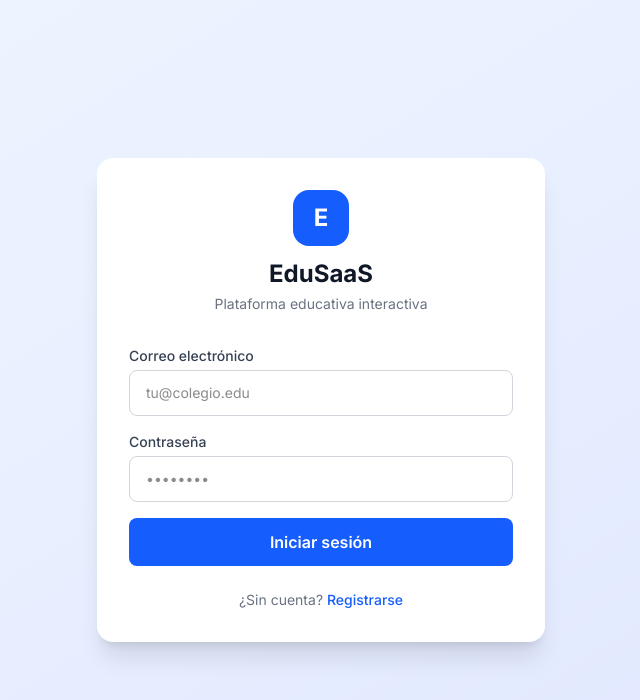
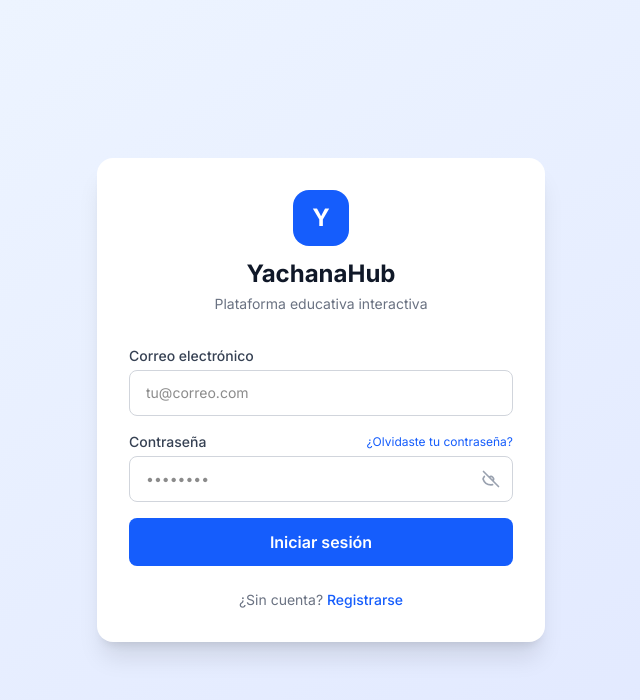
Before and after one commit to ideasprofe/educatemas-lms, a Next.js app: page /login in a window 1280 px wide. Shown: the top 700 px of the page, without its empty margins (319-959 px from the left). Built offline with nearby package versions, Linux system fonts and the light colour scheme; no server answers.

Commit message:
Add files via upload

```diff
--- a/app/login/page.tsx
+++ b/app/login/page.tsx
@@ -6,8 +6,10 @@ import { useRouter } from 'next/navigation'
 export default function LoginPage() {
   const [email, setEmail] = useState('')
   const [password, setPassword] = useState('')
+  const [showPassword, setShowPassword] = useState(false)
   const [error, setError] = useState('')
   const [loading, setLoading] = useState(false)
+  const [resetSent, setResetSent] = useState(false)
   const router = useRouter()
 
   const handleLogin = async (e: React.FormEvent) => {
@@ -19,35 +21,103 @@ export default function LoginPage() {
     router.push('/dashboard')
   }
 
+  const handleForgotPassword = async () => {
+    if (!email) { setError('Ingresa tu correo primero'); return }
+    setLoading(true)
+    setError('')
+    const { error } = await supabase.auth.resetPasswordForEmail(email, {
+      redirectTo: `${window.location.origin}/reset-password`,
+    })
+    setLoading(false)
+    if (error) { setError('No se pudo enviar el correo. Intenta de nuevo.'); return }
+    setResetSent(true)
+  }
+
   return (
     <div className="min-h-screen flex items-center justify-center bg-gradient-to-br from-blue-50 to-indigo-100">
       <div className="bg-white rounded-2xl shadow-xl p-8 w-full max-w-md">
         <div className="text-center mb-8">
           <div className="w-14 h-14 bg-blue-600 rounded-2xl flex items-center justify-center mx-auto mb-3">
-            <span className="text-white text-2xl font-bold">E</span>
+            <span className="text-white text-2xl font-bold">Y</span>
           </div>
-          <h1 className="text-2xl font-bold text-gray-900">EduSaaS</h1>
+          <h1 className="text-2xl font-bold text-gray-900">YachanaHub</h1>
           <p className="text-gray-500 text-sm mt-1">Plataforma educativa interactiva</p>
         </div>
+
+        {resetSent ? (
+          <div className="bg-green-50 border border-green-200 text-green-700 px-4 py-4 rounded-lg text-sm text-center">
+            ✓ Te enviamos un correo a <strong>{email}</strong> para restablecer tu contraseña.
+            <button onClick={() => setResetSent(false)} className="block mx-auto mt-3 text-blue-600 hover:underline text-xs">
+              Volver al login
+            </button>
+          </div>
+        ) : (
           <form onSubmit={handleLogin} className="space-y-4">
             {error && <div className="bg-red-50 border border-red-200 text-red-700 px-4 py-3 rounded-lg text-sm">{error}</div>}
             <div>
               <label className="block text-sm font-medium text-gray-700 mb-1">Correo electrónico</label>
-            <input type="email" value={email} onChange={e => setEmail(e.target.value)}
+              <input
+                type="email"
+                value={email}
+                onChange={e => setEmail(e.target.value)}
                 className="w-full border border-gray-300 rounded-lg px-4 py-3 text-sm focus:outline-none focus:ring-2 focus:ring-blue-500"
-              placeholder="tu@colegio.edu" required />
+                placeholder="tu@correo.com"
+                required
+              />
             </div>
             <div>
-            <label className="block text-sm font-medium text-gray-700 mb-1">Contraseña</label>
-            <input type="password" value={password} onChange={e => setPassword(e.target.value)}
-              className="w-full border border-gray-300 rounded-lg px-4 py-3 text-sm focus:outline-none focus:ring-2 focus:ring-blue-500"
-              placeholder="••••••••" required />
+              <div className="flex items-center justify-between mb-1">
+                <label className="block text-sm font-medium text-gray-700">Contraseña</label>
+                <button
+                  type="button"
+                  onClick={handleForgotPassword}
+                  disabled={loading}
+                  className="text-xs text-blue-600 hover:underline disabled:opacity-50"
+                >
+                  ¿Olvidaste tu contraseña?
+                </button>
               </div>
-          <button type="submit" disabled={loading}
-            className="w-full bg-blue-600 hover:bg-blue-700 text-white font-semibold py-3 rounded-lg transition-colors disabled:opacity-50">
+              <div className="relative">
+                <input
+                  type={showPassword ? 'text' : 'password'}
+                  value={password}
+                  onChange={e => setPassword(e.target.value)}
+                  className="w-full border border-gray-300 rounded-lg px-4 py-3 pr-11 text-sm focus:outline-none focus:ring-2 focus:ring-blue-500"
+                  placeholder="••••••••"
+                  required
+                />
+                <button
+                  type="button"
+                  onClick={() => setShowPassword(v => !v)}
+                  className="absolute right-3 top-1/2 -translate-y-1/2 text-gray-400 hover:text-gray-600"
+                  tabIndex={-1}
+                  aria-label={showPassword ? 'Ocultar contraseña' : 'Mostrar contraseña'}
+                >
+                  {showPassword ? (
+                    // Ojo abierto
+                    <svg xmlns="http://www.w3.org/2000/svg" className="h-5 w-5" fill="none" viewBox="0 0 24 24" stroke="currentColor">
+                      <path strokeLinecap="round" strokeLinejoin="round" strokeWidth={2} d="M15 12a3 3 0 11-6 0 3 3 0 016 0z" />
+                      <path strokeLinecap="round" strokeLinejoin="round" strokeWidth={2} d="M2.458 12C3.732 7.943 7.523 5 12 5c4.477 0 8.268 2.943 9.542 7-1.274 4.057-5.065 7-9.542 7-4.477 0-8.268-2.943-9.542-7z" />
+                    </svg>
+                  ) : (
+                    // Ojo tachado
+                    <svg xmlns="http://www.w3.org/2000/svg" className="h-5 w-5" fill="none" viewBox="0 0 24 24" stroke="currentColor">
+                      <path strokeLinecap="round" strokeLinejoin="round" strokeWidth={2} d="M13.875 18.825A10.05 10.05 0 0112 19c-4.477 0-8.268-2.943-9.542-7a9.97 9.97 0 011.563-3.029m5.858.908a3 3 0 114.243 4.243M9.878 9.878l4.242 4.242M9.88 9.88l-3.29-3.29m7.532 7.532l3.29 3.29M3 3l18 18" />
+                    </svg>
+                  )}
+                </button>
+              </div>
+            </div>
+            <button
+              type="submit"
+              disabled={loading}
+              className="w-full bg-blue-600 hover:bg-blue-700 text-white font-semibold py-3 rounded-lg transition-colors disabled:opacity-50"
+            >
               {loading ? 'Ingresando...' : 'Iniciar sesión'}
             </button>
           </form>
+        )}
+
         <p className="text-center text-sm text-gray-500 mt-6">
           ¿Sin cuenta? <a href="/register" className="text-blue-600 font-medium hover:underline">Registrarse</a>
         </p>
```
Lines whose indentation alone changed are shown as unchanged.
